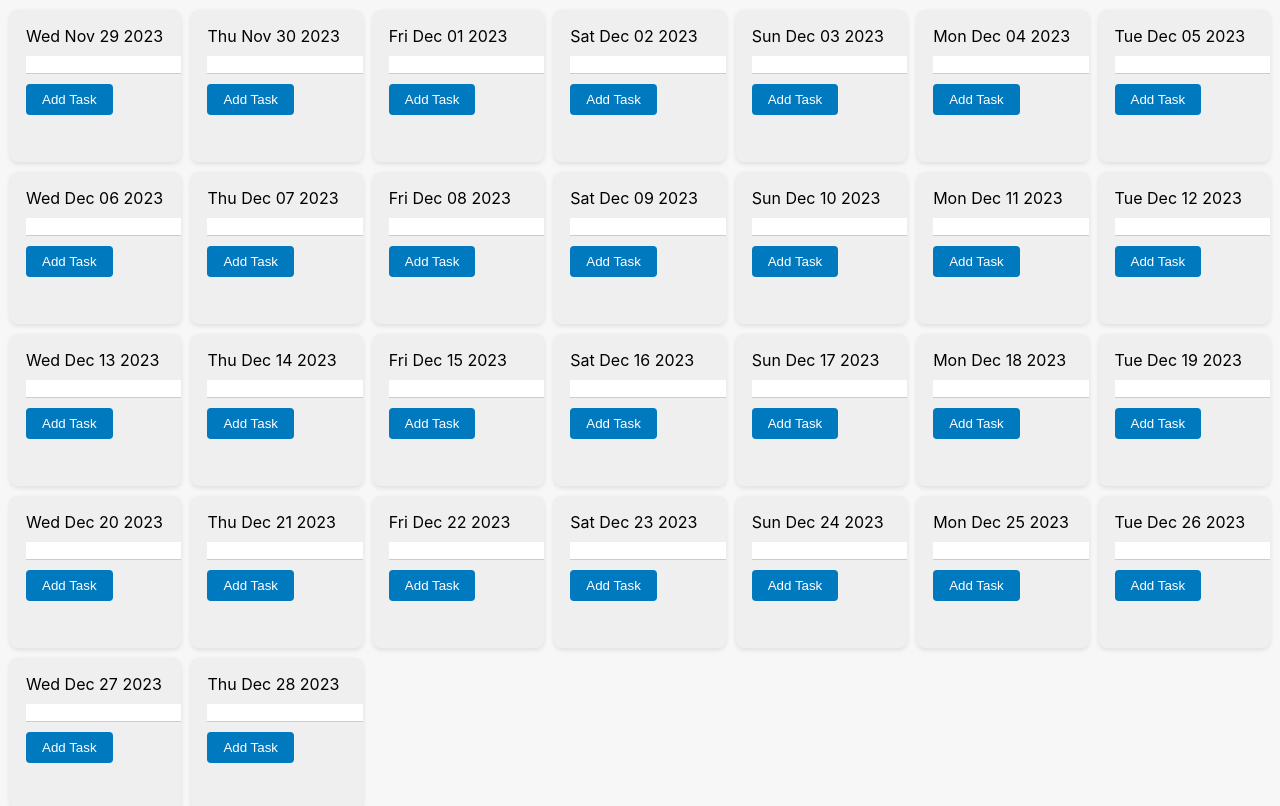
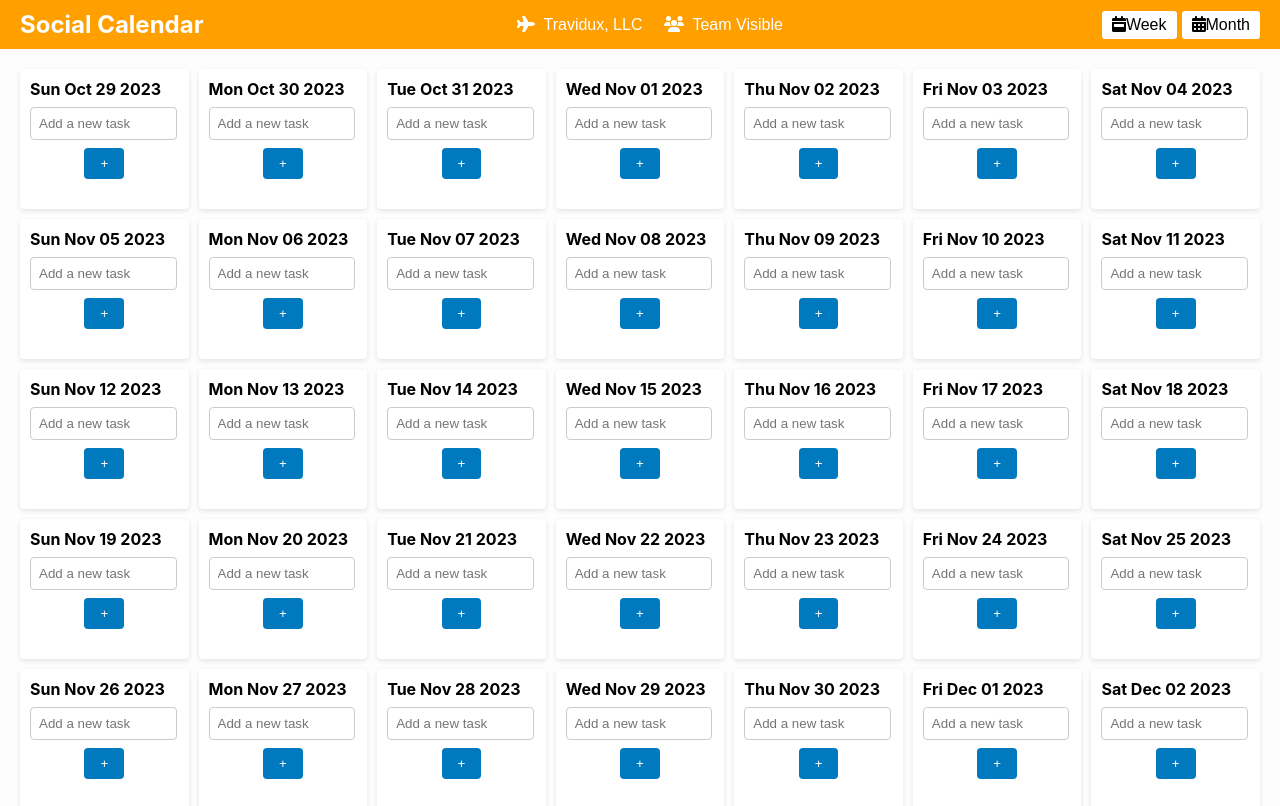
Before and after one commit to mulsewm/my-calendar, a React (Create React App) app: page / in a window 1280 px wide. Shown: the top 806 px of the page. Built offline with nearby package versions, Linux system fonts and the light colour scheme.

Commit message:
Created Labels and filter tasks by week

```diff
--- a/package.json
+++ b/package.json
@@ -5,6 +5,9 @@
   "dependencies": {
     "@emotion/react": "^11.11.1",
     "@emotion/styled": "^11.11.0",
+    "@fortawesome/fontawesome-svg-core": "^6.5.0",
+    "@fortawesome/free-solid-svg-icons": "^6.5.0",
+    "@fortawesome/react-fontawesome": "^0.2.0",
     "@testing-library/jest-dom": "^5.17.0",
     "@testing-library/react": "^13.4.0",
     "@testing-library/user-event": "^13.5.0",
--- a/src/App.tsx
+++ b/src/App.tsx
@@ -2,7 +2,7 @@ import React from 'react';
 import Calendar from './components/Calendar/Calander';
 import Task from './components/Task/Task';
 import Label from './components/Label/Label';
-
+import Navbar from './components/Navbar/Navbar';
 function App() {
   interface LabelProps {
     text: string;
@@ -22,7 +22,6 @@ function App() {
   return (
     <div className="App">
       <Calendar />
-      <Label text="YourTextHere" color="YourColorHere" />
       {/* <Task task={taskData} onUpdateTask={updateTask} />
       <Label text="Sample Label" color="#ff0000" /> */}
 
--- a/src/components/Calendar/Calander.tsx
+++ b/src/components/Calendar/Calander.tsx
@@ -1,34 +1,61 @@
 // src/components/Calendar/Calendar.tsx
 
-import React from 'react';
+import React, { useState } from 'react';
 import DayCell from './DayCell';
-interface CalendarProps {
-    text: string;
-    color: string;
-  }
+import Navbar from '../Navbar/Navbar'; // Assuming NavBar is properly set up
+import * as S from './Calendar.styles';
+
 const Calendar: React.FC = () => {
-    const startDate = new Date(); // Replace with the actual start date of the calendar
-    const totalDays = 30; // Replace with the actual number of days in the calendar view
+    // State to store the current view mode and current date
+    const [viewMode, setViewMode] = useState('month'); // 'week' or 'month'
+    const [currentDate, setCurrentDate] = useState(new Date());
 
-    const renderDayCells = () => {
-        const dayCells = [];
-        for (let i = 0; i < totalDays; i++) {
-            const date = new Date(startDate.getFullYear(), startDate.getMonth(), startDate.getDate() + i);
-            dayCells.push(<DayCell key={i} date={date} />);
+    // Function to get the start date of the week
+    const getWeekStartDate = (date: Date) => {
+        const startDate = new Date(date);
+        const day = startDate.getDay();
+        const diff = startDate.getDate() - day + (day === 0 ? -6 : 0); // adjust when week starts
+        return new Date(startDate.setDate(diff));
+    };
+
+    // Calculate the days to display based on the view mode
+    const calculateDaysToShow = () => {
+        let daysToShow = [];
+        let startDate;
+
+        if (viewMode === 'week') {
+            startDate = getWeekStartDate(currentDate);
+            for (let i = 0; i < 7; i++) {
+                daysToShow.push(new Date(startDate.getFullYear(), startDate.getMonth(), startDate.getDate() + i));
+            }
+        } else { // 'month' view
+            const startMonth = new Date(currentDate.getFullYear(), currentDate.getMonth(), 1);
+            startDate = getWeekStartDate(startMonth);
+            // assuming 6 weeks coverage in a month view
+            for (let i = 0; i < 42; i++) {
+                daysToShow.push(new Date(startDate.getFullYear(), startDate.getMonth(), startDate.getDate() + i));
+            }
         }
-        return dayCells;
+
+        return daysToShow;
+    };
+
+    const daysToShow = calculateDaysToShow();
+
+    // Handler for view mode change
+    const handleViewChange = (view: string) => {
+        setViewMode(view);
     };
 
     return (
-        <div style={{
-            display: 'grid',
-            gridTemplateColumns: 'repeat(7, 1fr)',
-            gridGap: '10px',
-            padding: '10px',
-            backgroundColor: '#f7f7f7'
-        }}>
-        {renderDayCells()}
-    </div>
+        <>
+            <Navbar onViewChange={handleViewChange} />
+            <S.CalendarGrid>
+                {daysToShow.map((day, index) => (
+                    <DayCell key={index} date={day} viewMode={viewMode} />
+                ))}
+            </S.CalendarGrid>
+        </>
     );
 };
 
--- a/src/components/Calendar/Calendar.styles.ts
+++ b/src/components/Calendar/Calendar.styles.ts
@@ -6,6 +6,6 @@ export const CalendarGrid = styled.div`
     display: grid;
     grid-template-columns: repeat(7, 1fr); // 7 days for a week
     grid-gap: 10px;
-    padding: 10px;
-    background-color: #f0f0f0;
+    padding: 20px;
+    background-color: #fdfdfd;
 `;
--- a/src/components/Calendar/DayCell.styles.ts
+++ b/src/components/Calendar/DayCell.styles.ts
@@ -1,24 +1,32 @@
 // src/components/Calendar/DayCell.styles.ts
 
-import styled from '@emotion/styled';
+import styled from '@emotion/styled'; // or 'styled-components'
 
 export const Cell = styled.div`
-    background-color: #efefef;
-    border-radius: 8px;
+    background-color: #fff;
+    border-radius: 4px;
     box-shadow: 0 2px 5px rgba(0, 0, 0, 0.1);
-    padding: 16px;
-    min-height: 120px; // adjust based on your content
+    padding: 10px;
     display: flex;
     flex-direction: column;
     justify-content: start;
     align-items: flex-start;
     overflow: hidden;
+    position: relative;
+    min-height: 120px; // Or as needed to match your design
 `;
 
-export const AddTaskInput = styled.input`
-    border: none;
-    border-bottom: 1px solid #ccc;
-    margin-top: 10px;
+export const DateLabel = styled.div`
+    font-weight: bold;
+    margin-bottom: 8px;
+`;
+
+export const TaskInput = styled.input`
+    border: 1px solid #ccc;
+    border-radius: 4px;
+    padding: 8px;
+    width: calc(100% - 20px); // Subtracting padding
+    margin-bottom: 8px;
 `;
 
 export const AddTaskButton = styled.button`
@@ -26,10 +34,10 @@ export const AddTaskButton = styled.button`
     color: white;
     border: none;
     padding: 8px 16px;
-    margin-top: 10px;
     cursor: pointer;
     border-radius: 4px;
     &:hover {
         background-color: #026aa7;
     }
+    align-self: center;
 `;
--- a/src/components/Calendar/DayCell.tsx
+++ b/src/components/Calendar/DayCell.tsx
@@ -1,39 +1,45 @@
 // src/components/Calendar/DayCell.tsx
 
 import React, { useState } from 'react';
-import Task from '../Task/Task';
+import Task from '../Task/Task'; // Make sure you have this component
 import * as S from './DayCell.styles';
 
-interface DayCellProps {
-    date: Date;
+interface TaskType {
+    id: number;
+    text: string;
 }
 
-const DayCell: React.FC<DayCellProps> = ({ date }) => {
-    const [tasks, setTasks] = useState<Array<{ id: number; text: string }>>([]);
+const DayCell: React.FC<{ date: Date }> = ({ date }) => {
+    const [tasks, setTasks] = useState<TaskType[]>([]);
     const [newTaskText, setNewTaskText] = useState('');
 
     const handleAddTask = () => {
+        if (newTaskText.trim() === '') {
+            alert('Task cannot be empty');
+            return;
+        }
         const newTask = { id: Date.now(), text: newTaskText };
         setTasks([...tasks, newTask]);
         setNewTaskText('');
     };
 
-    const handleUpdateTask = (id: number, newText: string) => {
-        setTasks(tasks.map(task => task.id === id ? { ...task, text: newText } : task));
+    const handleUpdateTask = (taskId: number, newText: string) => {
+        setTasks(tasks.map(task => task.id === taskId ? { ...task, text: newText } : task));
     };
 
     return (
         <S.Cell>
-        <div>{date.toDateString()}</div>
+            <S.DateLabel>{date.toDateString()}</S.DateLabel>
             {tasks.map(task => (
                 <Task key={task.id} task={task} onUpdateTask={handleUpdateTask} />
             ))}
-        <S.AddTaskInput
+            <S.TaskInput
                 type="text"
                 value={newTaskText}
                 onChange={(e) => setNewTaskText(e.target.value)}
+                placeholder="Add a new task"
             />
-        <S.AddTaskButton onClick={handleAddTask}>Add Task</S.AddTaskButton>
+            <S.AddTaskButton onClick={handleAddTask}>+</S.AddTaskButton>
         </S.Cell>
     );
 };
--- /dev/null
+++ b/src/components/Navbar/Navbar.styles.ts
@@ -0,0 +1,55 @@
+// src/components/NavBar/NavBar.styles.ts
+
+import styled from '@emotion/styled'; // or 'styled-components'
+
+export const NavBarContainer = styled.div`
+    display: flex;
+    justify-content: space-between;
+    align-items: center;
+    background-color: #ff9f00; // Orange background color
+    padding: 10px 20px;
+`;
+
+export const Branding = styled.div`
+    display: flex;
+    align-items: center;
+    font-size: 1.5em;
+    font-weight: bold;
+    color: white;
+    cursor: pointer;
+`;
+
+export const NavControls = styled.div`
+    display: flex;
+    align-items: center;
+`;
+
+export const NavButton = styled.button`
+    background-color: transparent;
+    border: none;
+    color: white;
+    cursor: pointer;
+    font-size: 1em;
+    margin: 0 5px;
+    &:hover {
+        opacity: 0.8;
+    }
+`;
+
+export const ViewOptions = styled.div`
+    display: flex;
+    align-items: center;
+`;
+
+export const ViewButton = styled.button`
+    background-color: white;
+    border: none;
+    border-radius: 3px;
+    padding: 5px 10px;
+    margin-left: 5px;
+    cursor: pointer;
+    font-size: 1em;
+    &:hover {
+        background-color: #eee;
+    }
+`;
--- /dev/null
+++ b/src/components/Navbar/Navbar.tsx
@@ -0,0 +1,43 @@
+// src/components/NavBar/NavBar.tsx
+
+import React from 'react';
+import { FontAwesomeIcon } from '@fortawesome/react-fontawesome';
+import { faPlane, faUsers, faCalendarWeek, faCalendarAlt } from '@fortawesome/free-solid-svg-icons';
+import * as S from './Navbar.styles';
+
+interface NavBarProps {
+    onViewChange: (view: string) => void;
+}
+
+const NavBar: React.FC<NavBarProps> = ({ onViewChange }) => {
+    return (
+        <S.NavBarContainer>
+            <S.Branding>
+                Social Calendar
+            </S.Branding>
+            <S.NavControls>
+            <S.NavButton>
+                    <FontAwesomeIcon icon={faPlane} style={{ marginRight: '8px' }} />
+                    Travidux, LLC
+                </S.NavButton>
+                <S.NavButton>
+                    <FontAwesomeIcon icon={faUsers} style={{ marginRight: '8px' }} />
+                    Team Visible
+                </S.NavButton>
+
+            </S.NavControls>
+            <S.ViewOptions>
+                <S.ViewButton onClick={() => onViewChange('week')}>
+                    <FontAwesomeIcon icon={faCalendarWeek} />
+                    Week
+                </S.ViewButton>
+                <S.ViewButton onClick={() => onViewChange('month')}>
+                    <FontAwesomeIcon icon={faCalendarAlt} />
+                    Month
+                </S.ViewButton>
+            </S.ViewOptions>
+        </S.NavBarContainer>
+    );
+};
+
+export default NavBar;
--- a/src/index.tsx
+++ b/src/index.tsx
@@ -1,4 +1,5 @@
 import React from 'react';
+
 import ReactDOM from 'react-dom/client';
 import './index.css';
 import App from './App';
```
Also changed, not shown: src/components/Task/Task.styles.ts (+14 -14 lines), 1 other file (tests, documents, lock files or other folders). Lines whose indentation alone changed are shown as unchanged.
